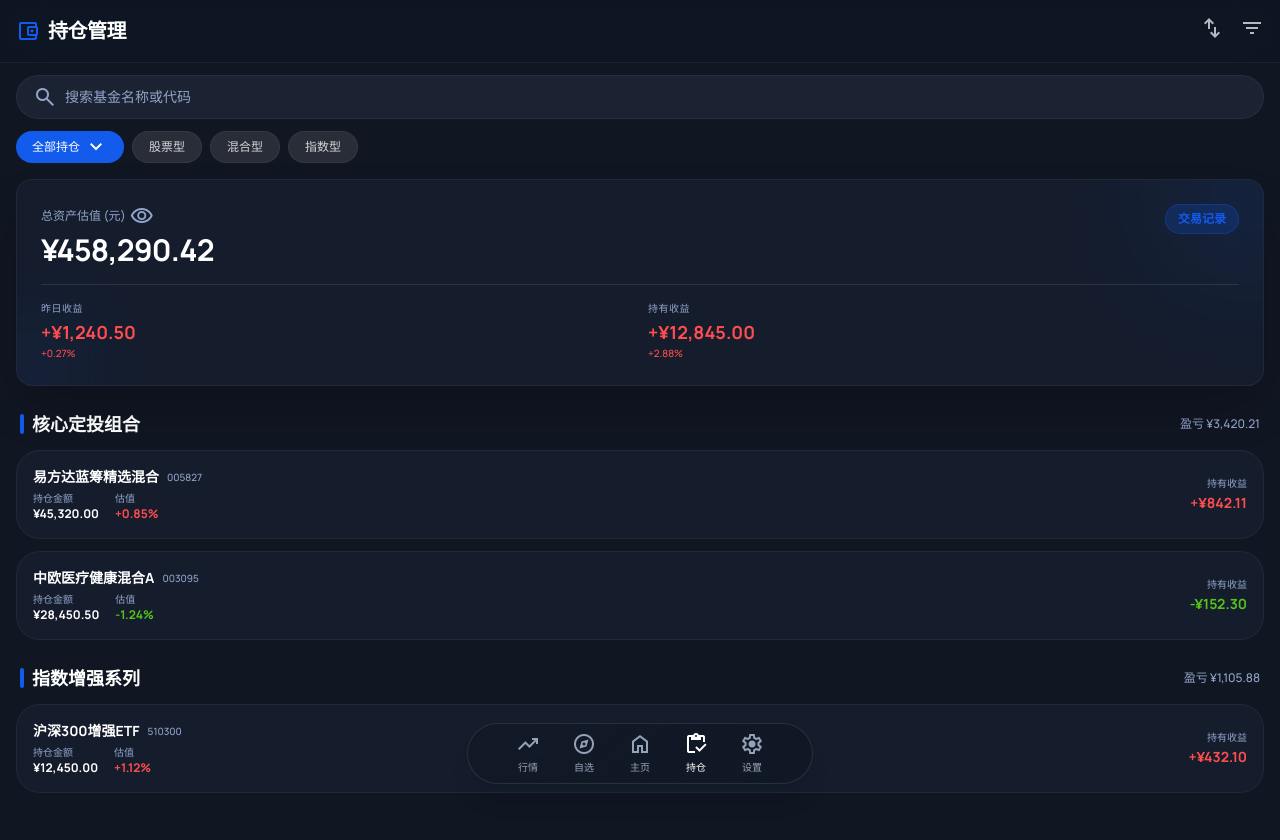
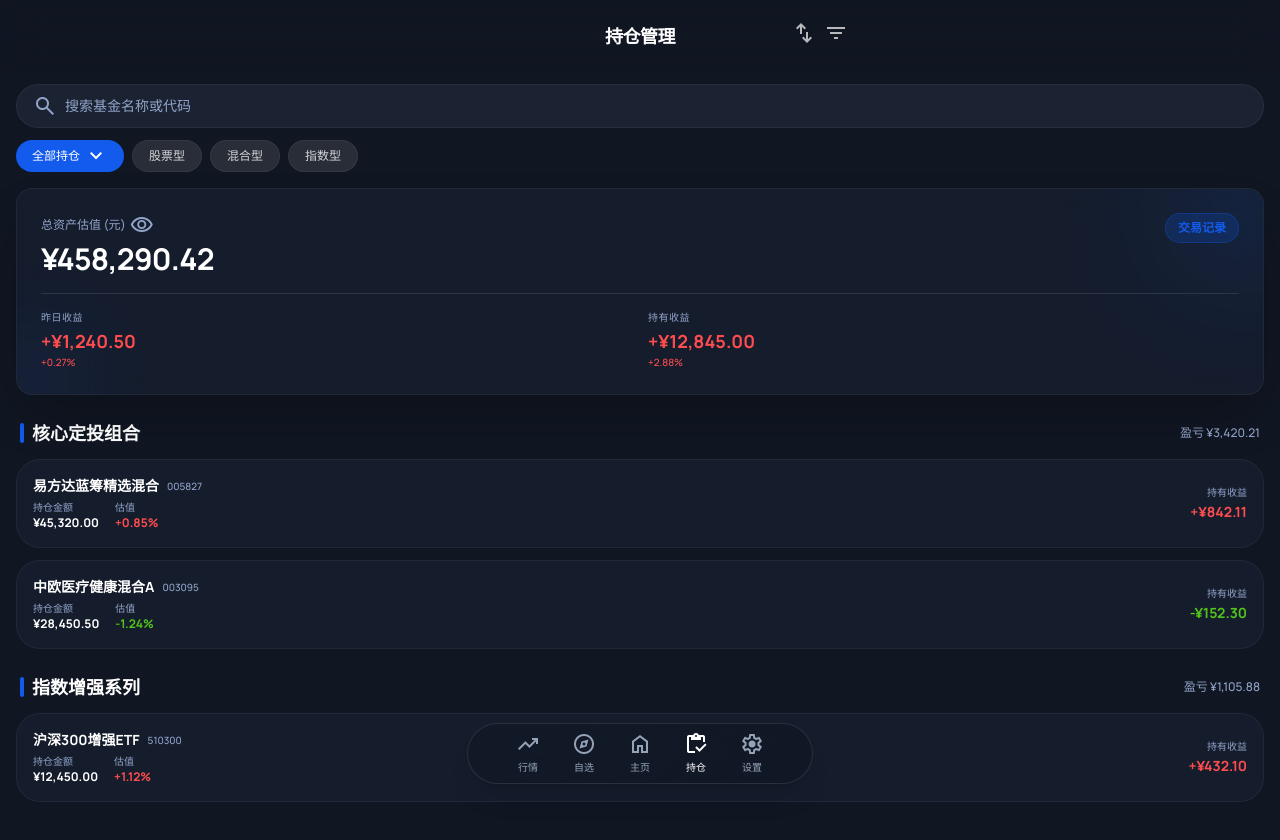
Before and after one commit to kirito2014/fund-assistant, a Next.js app: page /portfolio in a window 1280 px wide. Shown: the top 840 px of the page. Built offline with nearby package versions, Linux system fonts and the light colour scheme.

Commit message:
refactor(页面布局): 统一顶部导航栏样式并优化布局
- 移除各页面返回按钮，使用空白占位保持一致性
- 为首页和持仓管理页面添加刷新和筛选按钮
- 调整个人中心页面底部间距并添加底部导航
- 在首页添加市场状态标签

```diff
--- a/app/market/page.tsx
+++ b/app/market/page.tsx
@@ -16,9 +16,8 @@ export default function MarketPage() {
     <div className="relative flex h-auto min-h-screen w-full flex-col max-w-[430px] mx-auto overflow-x-hidden shadow-2xl bg-background-light dark:bg-background-dark font-display text-white">
       {/* TopAppBar */}
       <header className="sticky top-0 z-50 flex items-center bg-background-light/80 dark:bg-background-dark/80 backdrop-blur-md p-4 pb-2 justify-between border-b border-white/10">
-        <Link href="/" className="text-white flex size-12 shrink-0 items-center cursor-pointer">
-          <Icon name="chevron_left" />
-        </Link>
+        <div className="flex w-12 items-center justify-start">
+        </div>
         <h2 className="text-white text-lg font-bold leading-tight tracking-[-0.015em] flex-1 text-center">
           大盘行情分布
         </h2>
--- a/app/page.tsx
+++ b/app/page.tsx
@@ -9,12 +9,19 @@ export default function Home() {
     <main className="min-h-screen pb-24 relative overflow-hidden">
       {/* Top Navigation Bar */}
       <div className="sticky top-0 z-50 glass-header">
-        <div className="flex items-center p-4 justify-center max-w-md mx-auto">
+        <div className="flex items-center p-4 justify-between max-w-md mx-auto">
+          <div className="flex size-10 items-center justify-start">
+          </div>
           <div className="flex flex-col items-center">
             <h2 className="text-white text-lg font-bold leading-tight tracking-tight">
               基金估值助手
             </h2>
             <p className="text-[10px] text-slate-400">最后更新 14:30:05</p>
+          </div>
+          <div className="flex size-10 items-center justify-end">
+            <button className="flex items-center justify-center text-white">
+              <Icon name="refresh" />
+            </button>
           </div>
         </div>
       </div>
@@ -111,6 +118,9 @@ export default function Home() {
                 </span>
                 <span className="text-white font-bold px-2 py-0.5 rounded-full bg-primary/30 text-[10px]">
                   大喜
+                </span>
+                <span className="text-green-400 font-bold px-2 py-0.5 rounded-full bg-green-400/20 text-[10px]">
+                  开市中
                 </span>
               </div>
               <p className="text-slate-400 text-sm">今日预计收益</p>
--- a/app/portfolio/page.tsx
+++ b/app/portfolio/page.tsx
@@ -14,20 +14,23 @@ export default function PortfolioPage() {
   return (
     <div className="relative flex h-auto min-h-screen w-full flex-col overflow-x-hidden pb-24 bg-background-light dark:bg-background-dark text-white">
       {/* Top App Bar */}
-      <div className="sticky top-0 z-50 ios-blur bg-background-dark/80 px-4 py-4 flex items-center justify-between border-b border-white/5">
-        <div className="flex items-center gap-2">
-          <Icon name="account_balance_wallet" className="text-primary text-2xl" />
-          <h1 className="text-white text-xl font-bold tracking-tight">
+      <div className="sticky top-0 z-50 glass-header">
+        <div className="flex items-center p-4 justify-between max-w-md mx-auto">
+          <div className="flex size-10 items-center justify-start">
+          </div>
+          <div className="flex flex-col items-center">
+            <h1 className="text-white text-lg font-bold leading-tight tracking-tight">
               持仓管理
             </h1>
           </div>
-        <div className="flex items-center gap-4">
+          <div className="flex size-10 items-center justify-end gap-2">
             <button className="text-white/70 hover:text-white transition-colors">
               <Icon name="swap_vert" />
             </button>
             <button className="text-white/70 hover:text-white transition-colors">
               <Icon name="filter_list" />
             </button>
+          </div>
         </div>
       </div>
 
--- a/app/profile/page.tsx
+++ b/app/profile/page.tsx
@@ -2,15 +2,15 @@ import React from "react";
 import { GlassCard } from "@/components/ui/GlassCard";
 import { Icon } from "@/components/ui/Icon";
 import Link from "next/link";
+import { BottomNav } from "@/components/BottomNav";
 
 export default function ProfilePage() {
   return (
-    <div className="relative flex h-auto min-h-screen w-full flex-col max-w-md mx-auto overflow-x-hidden pb-10 bg-background-light dark:bg-background-dark font-display text-slate-900 dark:text-white">
+    <div className="relative flex h-auto min-h-screen w-full flex-col max-w-md mx-auto overflow-x-hidden pb-24 bg-background-light dark:bg-background-dark font-display text-slate-900 dark:text-white">
       {/* TopAppBar */}
       <div className="sticky top-0 z-50 flex items-center bg-background-light/80 dark:bg-background-dark/80 backdrop-blur-md p-4 pb-2 justify-between">
-        <Link href="/" className="text-slate-900 dark:text-white flex size-12 shrink-0 items-center justify-start cursor-pointer">
-          <Icon name="arrow_back_ios" />
-        </Link>
+        <div className="flex w-12 items-center justify-start">
+        </div>
         <h2 className="text-slate-900 dark:text-white text-lg font-bold leading-tight tracking-[-0.015em] flex-1 text-center">
           个人中心
         </h2>
@@ -224,6 +224,7 @@ export default function ProfilePage() {
           FundValuation Assistant v2.4.0
         </p>
       </div>
+      <BottomNav />
     </div>
   );
 }
```
Lines whose indentation alone changed are shown as unchanged.
